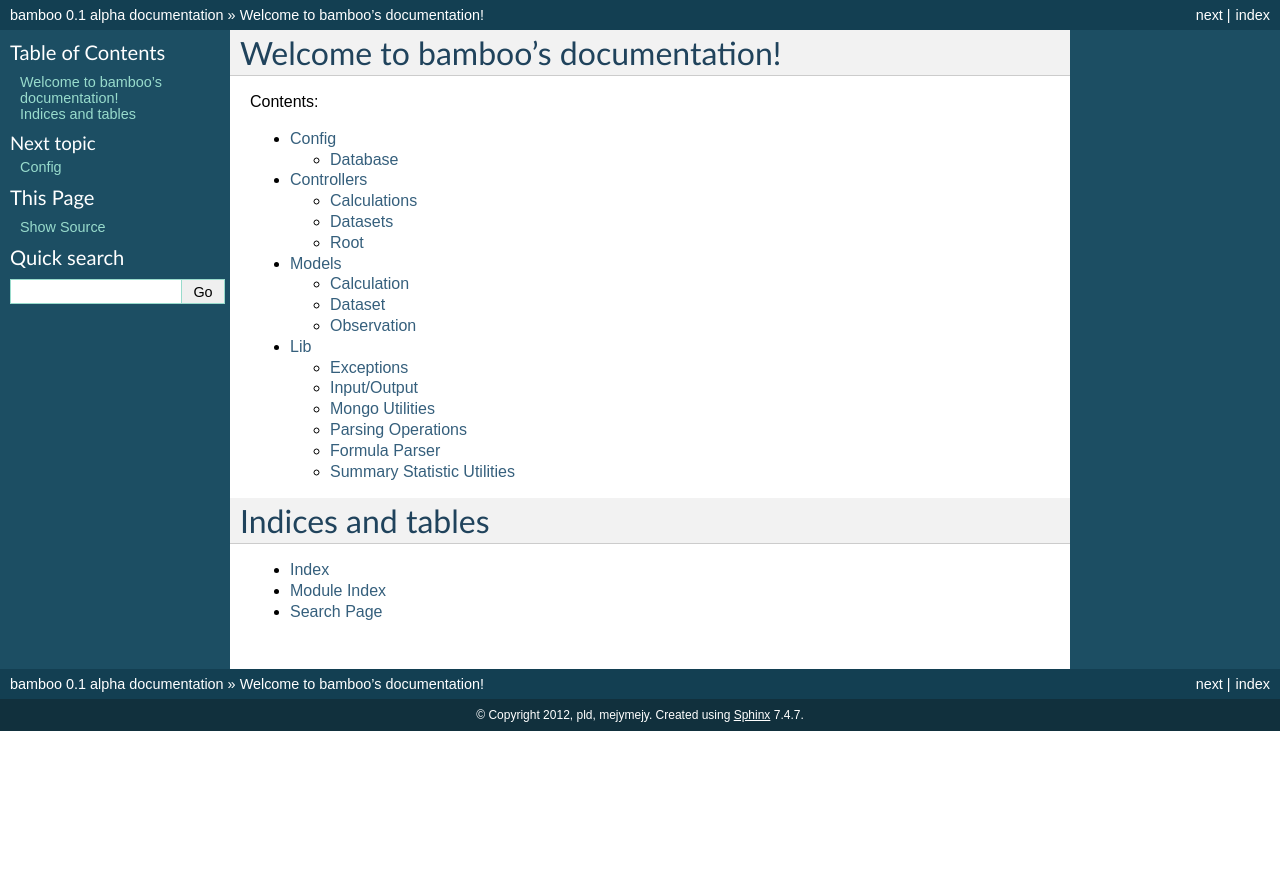
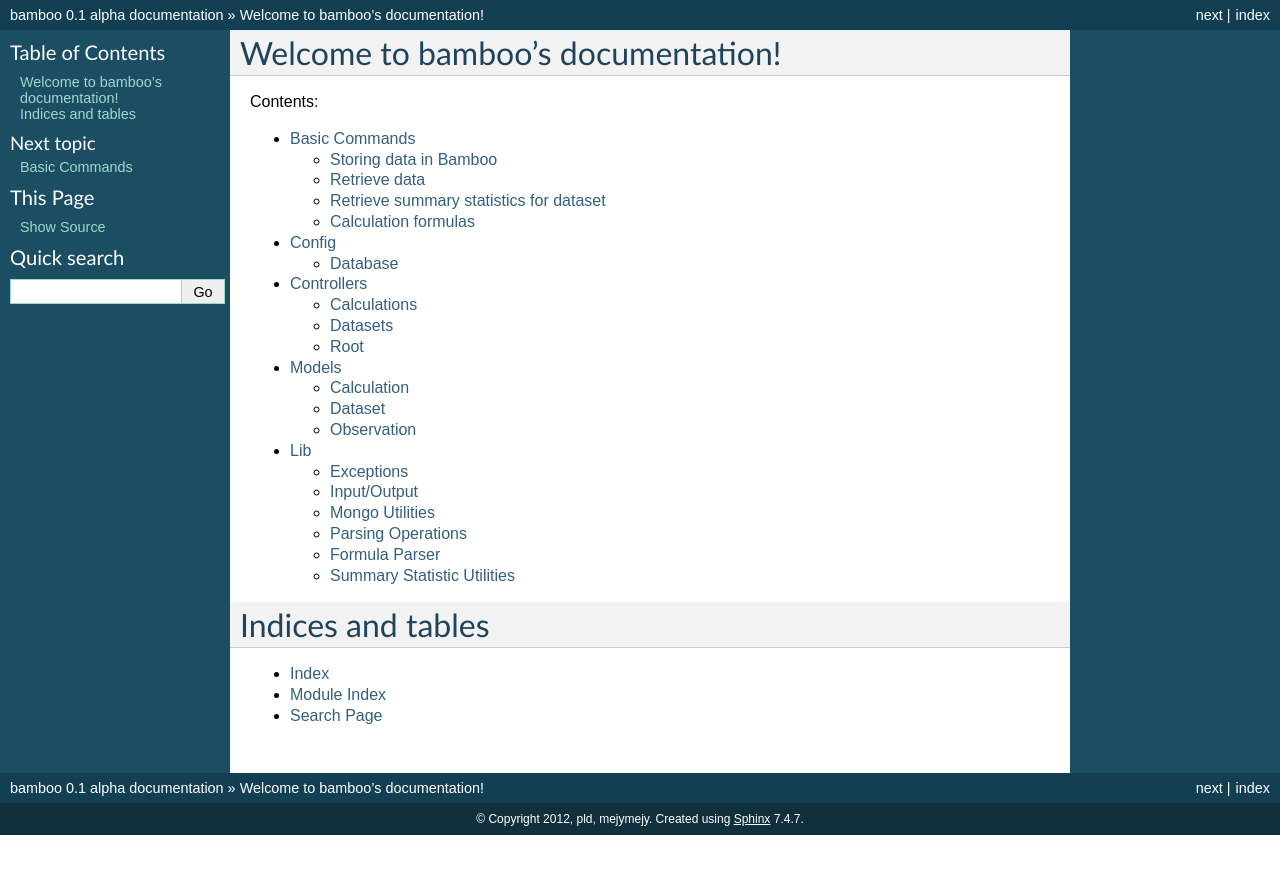
Before and after one commit to pld/bamboo, a Sphinx documentation site: the page built from docs/index.rst, in a window 1280 px wide. Shown: the top 874 px of the page. Built offline with Sphinx 7.4.7, drawn with Linux system fonts in a browser that asks for light colours; formulas are drawn with MathJax 3.

Commit message:
basic commands in docs

````diff
--- /dev/null
+++ b/docs/basic_commands.rst
@@ -0,0 +1,87 @@
+Basic Commands
+==============
+
+Storing data in Bamboo
+----------------------
+
+store a URL in Bamboo:
+^^^^^^^^^^^^^^^^^^^^^^
+
+``
+curl -X POST -d "url=http://formhub.org/mberg/forms/good_eats/data.csv"
+http://localhost:8080/datasets
+``
+
+store a local file in Bamboo:
+^^^^^^^^^^^^^^^^^^^^^^^^^^^^^
+
+given ```data.csv``` is in ```.```
+``
+curl -X POST -d "url=file://data.csv" http://localhost:8080/datasets
+``
+
+Retrieve data
+-------------
+
+by ID:
+^^^^^^^^^^^^^^^^^^^^^^
+
+``
+curl http://localhost:8080/datasets/8a3d74711475d8a51c84484fe73f24bd151242ea
+``
+
+by ID with select:
+^^^^^^^^^^^^^^^^^^
+
+``
+curl
+http://localhost:8080/datasets/8a3d74711475d8a51c84484fe73f24bd151242ea?select='{"rating":
+1}'
+``
+
+
+by ID and query:
+^^^^^^^^^^^^^^^^
+
+query must be valid MongoDB extended JSON
+``
+curl
+http://localhost:8080/datasets/8a3d74711475d8a51c84484fe73f24bd151242ea?query='{"food_type":"lunch"}'
+``
+
+Retrieve summary statistics for dataset
+---------------------------------------
+
+by ID:
+^^^^^^
+
+``
+curl
+http://localhost:8080/datasets/8a3d74711475d8a51c84484fe73f24bd151242ea/summary
+``
+
+by ID and query:
+^^^^^^^^^^^^^^^^
+
+``
+curl
+http://localhost:8080/datasets/8a3d74711475d8a51c84484fe73f24bd151242ea/summary?query='{"food_type":"lunch"}'
+``
+
+with a grouping:
+^^^^^^^^^^^^^^^^
+``
+curl
+http://localhost:8080/datasets/8a3d74711475d8a51c84484fe73f24bd151242ea/summary?group=food_type
+``
+
+Calculation formulas
+--------------------
+
+store calculation formula:
+^^^^^^^^^^^^^^^^^^^^^^^^^^
+
+``
+curl
+http://localhost:8080/calculations/8a3d74711475d8a51c84484fe73f24bd151242ea?name=[NAME]&formula=[FORMULA]
+``
--- a/docs/index.rst
+++ b/docs/index.rst
@@ -11,6 +11,7 @@ Contents:
 .. toctree::
    :maxdepth: 2
 
+   basic_commands
    config
    controllers
    models
````
